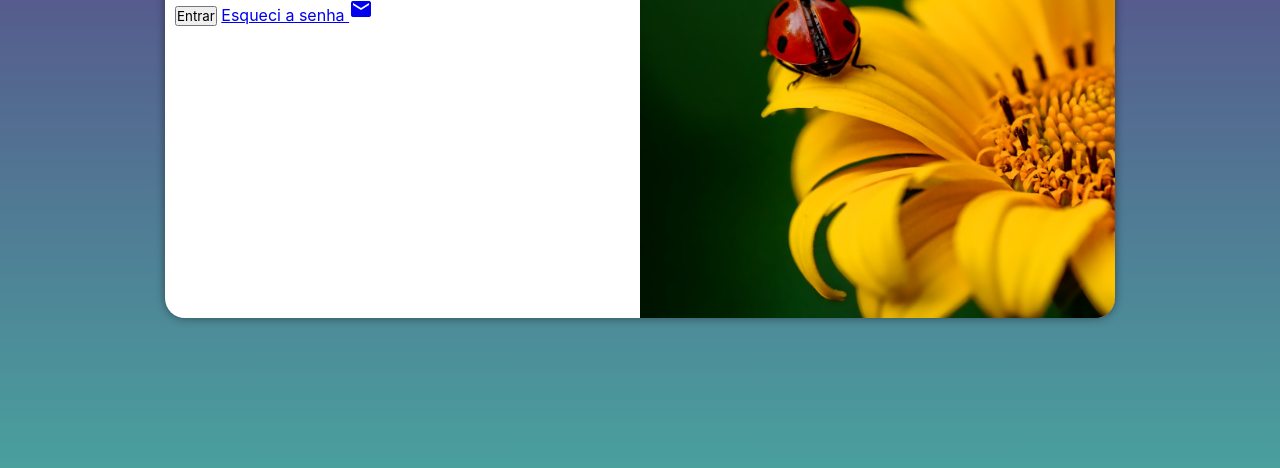
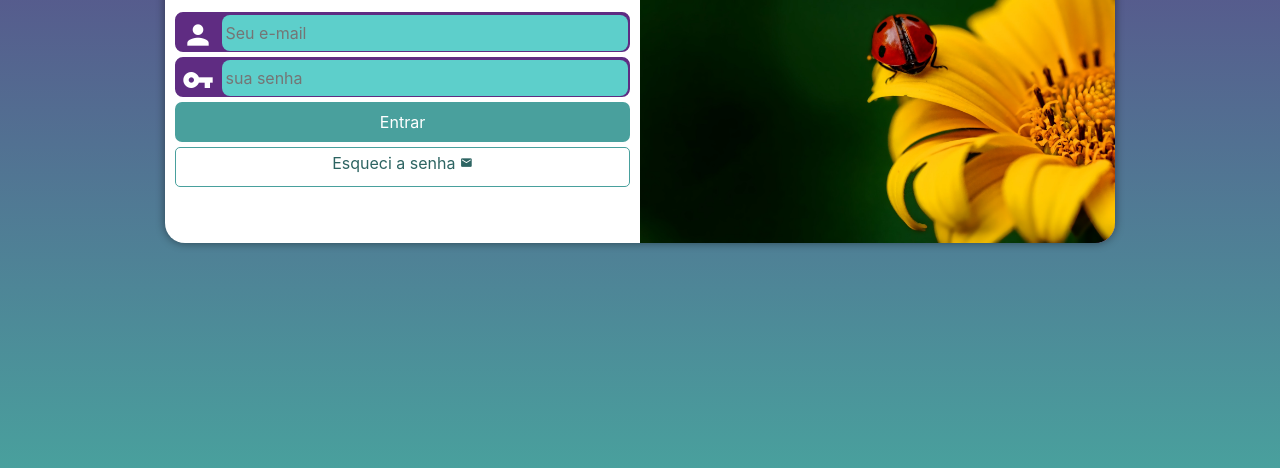
Before and after one commit to Yasmin2Pereira/Html-Css, a plain HTML site: page Desafios/projetoLogin/index.html in a window 1280 px wide. Shown: the part 332-800 px from the top of the page. Drawn offline with Linux system fonts and the light colour scheme.

Commit message:
formpronto

```diff
--- a/Desafios/projetoLogin/estilos/media-query.css
+++ b/Desafios/projetoLogin/estilos/media-query.css
@@ -18,6 +18,7 @@ Grandes telas: acima de 1200px
 
     #login {
         width: 80vw;
+        height: 280px;
     }
 
     #login > #imagem {
@@ -40,6 +41,7 @@ Grandes telas: acima de 1200px
 
     #login {
         width: 950px;
+        height: 350px;
     }
 
     #login #imagem {
@@ -58,6 +60,7 @@ Grandes telas: acima de 1200px
     }
 
     #formulario p {
-        font-size: 1.2em;
+        font-size: 1em;
+        margin: 20px 0px;
     }
 }
--- a/Desafios/projetoLogin/estilos/style.css
+++ b/Desafios/projetoLogin/estilos/style.css
@@ -29,18 +29,18 @@ main {
     position: absolute;
     top: 50%;
     left: 50%;
-    transform: translate(-50%, -50%);
     overflow: hidden;
 
     background-color: white;
     width: 250px;
-    height: 500px;
+    height: 515px;
     border-radius: 20px;
 
     box-shadow: 0px 0px 10px rgba(0, 0, 0, 0.455);
 
     transition: width .3s, height .3s;
     transition-timing-function: ease;
+    transform: translate(-50%, -50%);
 }
 
 #login #imagem {
@@ -65,3 +65,78 @@ main {
 #formulario p {
     font-size: 0.8em;
 }
+
+form .campo {
+    background-color: #5f2c82;
+    border: 2px solid #5f2c82;
+    display: block;
+    width: 100%;
+    height: 40px;
+    border-radius: 8px;
+    margin: 5px 0px;
+}
+
+.campo label {
+    display: none;
+}
+
+.campo i {
+    color: white;
+    font-size: 2em;
+    width: 40px;
+    padding: 5px;
+}
+
+.campo input {
+    background-color: #5dcfcb;
+    font-size: 1em;
+    width: calc(100% - 45px);
+    height: 100%;
+    border: 0px;
+    border-radius: 8px;
+    padding: 4px;
+    transform: translateY(-12px);
+}
+
+.campo input:focus-within {
+    background-color: white;
+}
+
+form input[type=submit] {
+    display: block;
+    font-size: 1em;
+    width: 100%;
+    height: 40px;
+    background-color: #49a09d;
+    color: white;
+    border: none;
+    border-radius: 7px;
+    cursor: pointer;
+}
+
+form input[type=submit]:hover {
+    background-color: #2d6462;
+}
+
+form .botao {
+    display: block;
+    text-align: center;
+    font-size: 1em;
+    width: 100%;
+    height: 40px;
+    padding-top: 5px;
+    margin-top: 5px;
+    background-color: white;
+    color: #2d6462;
+    border: 1px solid #49a09d;
+    border-radius: 5px;
+    text-decoration: none;
+}
+
+form .botao:hover {
+    background-color: #6cd3cf;
+}
+
+form .botao i {
+    font-size: 0.8em;
+}
--- a/Desafios/projetoLogin/index.html
+++ b/Desafios/projetoLogin/index.html
@@ -29,7 +29,7 @@
                         <label for="isenha">Senha</label>
                     </div>
                     <input type="submit" value="Entrar">
-                    <a href="esqueci.html">Esqueci a senha <i class="material-icons">mail</i></a>
+                    <a class="botao" href="esqueci.html">Esqueci a senha <i class="material-icons">mail</i></a>
                 </form>
             </div>
         </section>
```
